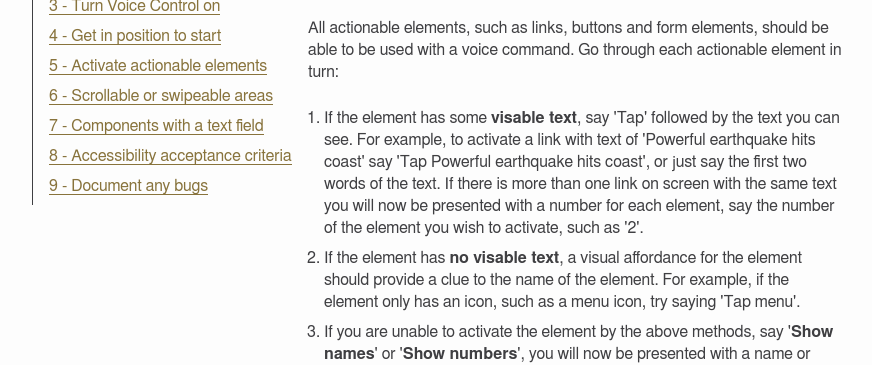
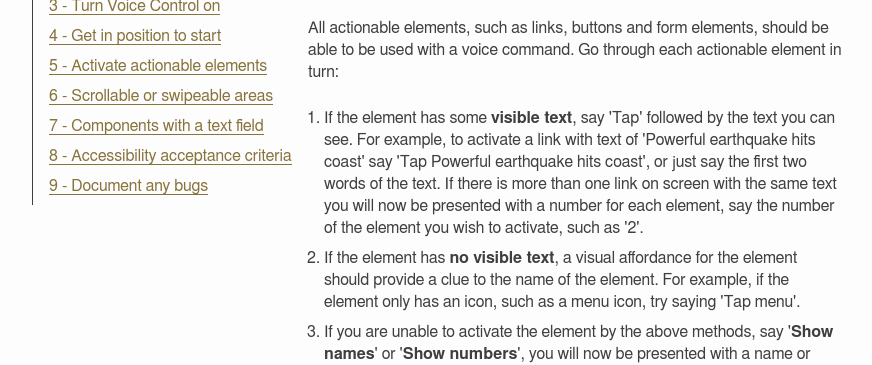
Before and after one commit to bbc/accessibility-news-and-you, a Jekyll site: the page assistive-technology/testing-steps/voice-control-ios.html, which Jekyll copies as it is, in a window 1280 px wide and 900 px high, scrolled down 2793 px. Shown: the part 150-515 px from the top of the window, without its empty margins (64-936 px from the left). Built offline with Jekyll 4.4.1, drawn with Linux system fonts in a browser that asks for light colours.

Commit message:
update typo

```diff
--- a/assistive-technology/testing-steps/voice-control-ios.html
+++ b/assistive-technology/testing-steps/voice-control-ios.html
@@ -124,9 +124,9 @@
             <p>All actionable elements, such as links, buttons and form elements, should be able to be used with a voice command. Go through each actionable element in turn:</p>
 
             <ol class="body-copy-list ordered-list-steps" role="list">
-                <li role="listitem">If the element has some <b>visable text</b>, say 'Tap' followed by the text you can see. For example, to activate a link with text of 'Powerful earthquake hits coast' say 'Tap Powerful earthquake hits coast', or just say the first two words of the text. If there is more than one link on screen with the same text you will now be presented with a number for each element, say the number of the element you wish to activate, such as '2'.</li>
+                <li role="listitem">If the element has some <b>visible text</b>, say 'Tap' followed by the text you can see. For example, to activate a link with text of 'Powerful earthquake hits coast' say 'Tap Powerful earthquake hits coast', or just say the first two words of the text. If there is more than one link on screen with the same text you will now be presented with a number for each element, say the number of the element you wish to activate, such as '2'.</li>
 
-                <li role="listitem">If the element has <b>no visable text</b>, a visual affordance for the element should provide a clue to the name of the element. For example, if the element only has an icon, such as a menu icon, try saying 'Tap menu'.</li>
+                <li role="listitem">If the element has <b>no visible text</b>, a visual affordance for the element should provide a clue to the name of the element. For example, if the element only has an icon, such as a menu icon, try saying 'Tap menu'.</li>
 
                 <li role="listitem">If you are unable to activate the element by the above methods, say '<b>Show names</b>' or '<b>Show numbers</b>', you will now be presented with a name or number for each element. Say 'Tap' followed by the displayed name or number for the element, such as 'Tap Settings' or 'Tap 5'.</li>
 
@@ -141,7 +141,7 @@
                 <summary>Actionable elements bug examples</summary>
 
                 <ul class="body-copy-list no-space" role="list">
-                    <li role="listitem">A link or button with no visable text does not have a visual affordance giving a clue to the name of the element</li>
+                    <li role="listitem">A link or button with no visible text does not have a visual affordance giving a clue to the name of the element</li>
 
                     <li role="listitem">An actionable element does not have a displayed name or number when saying the voice command 'Show names' or 'Show numbers'</li>
 
```
